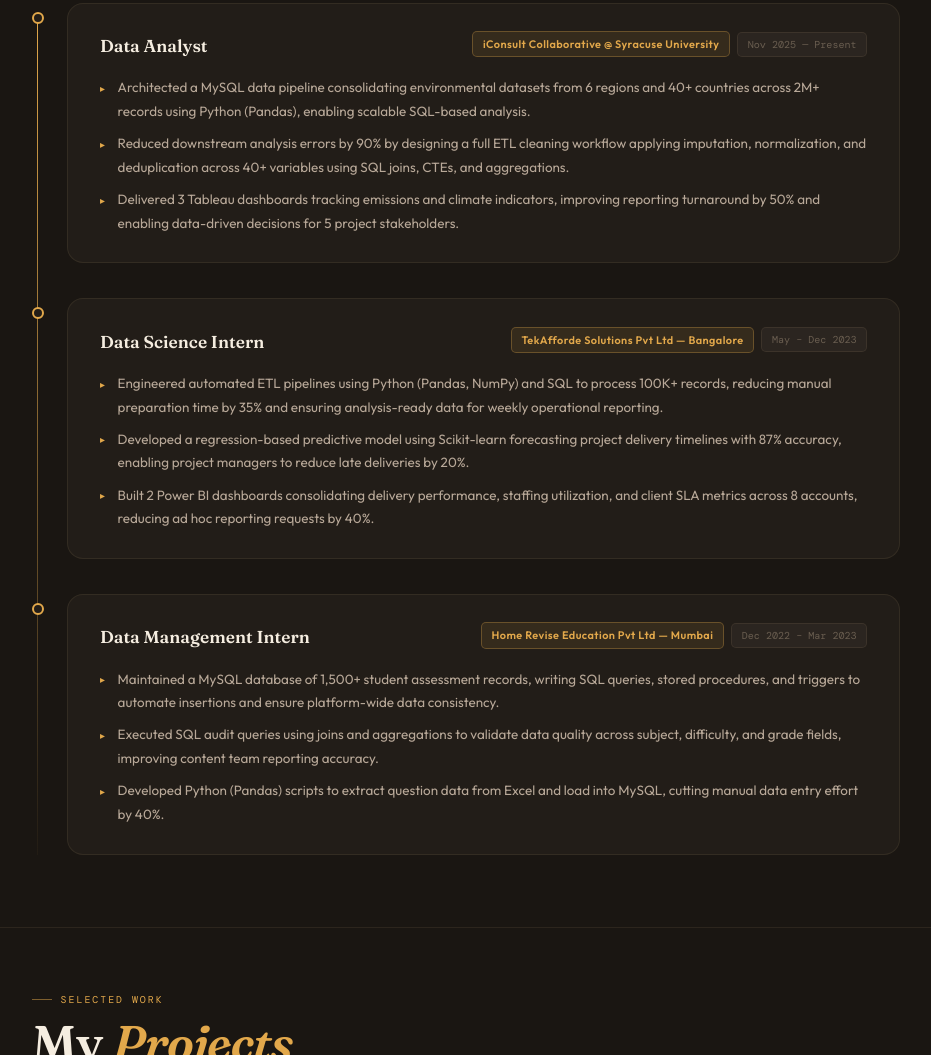
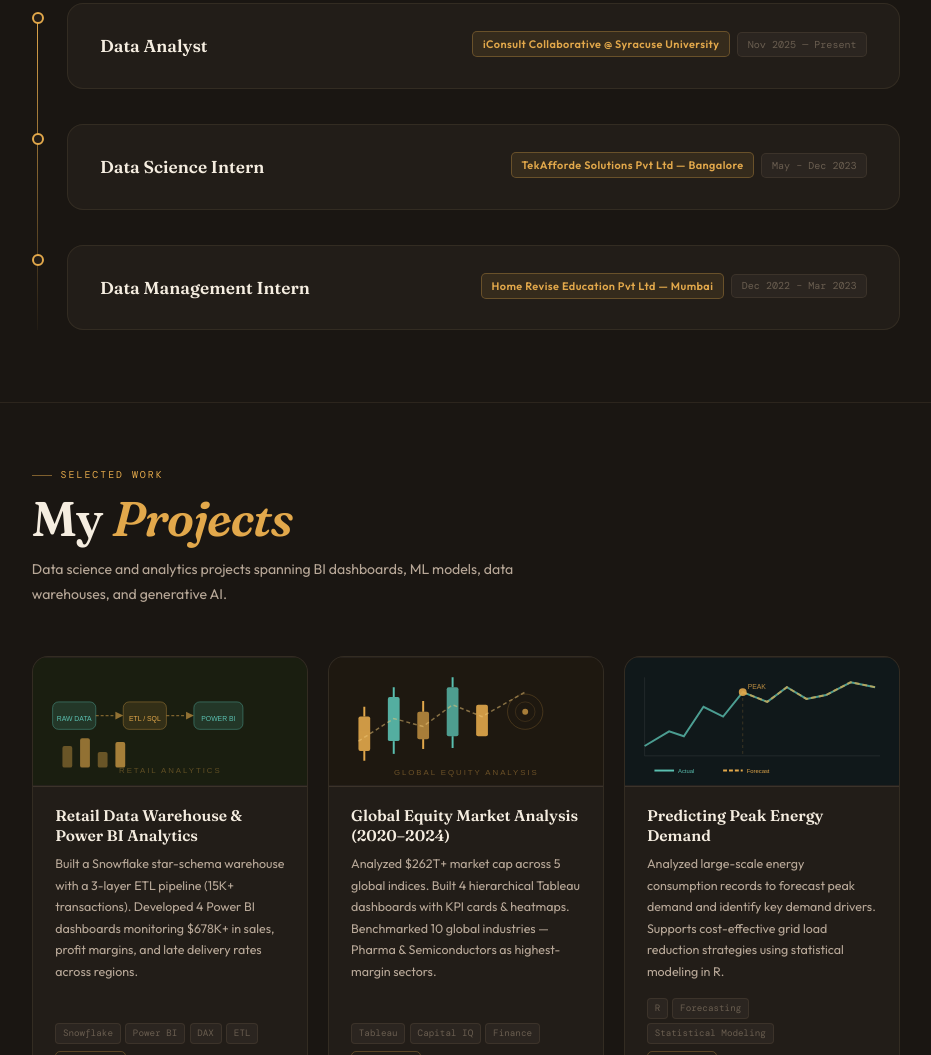
Before and after one commit to shivani-pandeti/shivani-pandeti.github.io, a plain HTML site: page index.html in a window 1280 px wide. Shown: the part 2064-3119 px from the top of the page, without its empty margins (319-1250 px from the left). Drawn offline with nearby package versions, Linux system fonts and the light colour scheme; a web font is replaced by a local one.

Commit message:
Commit
Removed skills list from experience section and updated layout.

```diff
--- a/index.html
+++ b/index.html
@@ -169,15 +169,11 @@
     .tl-card { background: var(--bg2); border: 1px solid var(--border); border-radius: 16px; padding: 1.7rem 2rem; transition: all 0.22s; }
     .tl-item:hover .tl-card { border-color: var(--border-hi); transform: translateX(4px); box-shadow: 0 8px 28px rgba(0,0,0,0.3); }
 
-    .tl-top { display: flex; justify-content: space-between; align-items: flex-start; flex-wrap: wrap; gap: 0.5rem; margin-bottom: 1rem; }
+    .tl-top { display: flex; justify-content: space-between; align-items: flex-start; flex-wrap: wrap; gap: 0.5rem; }
     .tl-role { font-family: var(--serif); font-size: 1.08rem; font-weight: 600; color: var(--cream); }
     .tl-badges { display: flex; gap: 0.45rem; flex-wrap: wrap; align-items: center; }
     .tl-co { font-size: 0.68rem; font-weight: 600; color: var(--gold); background: var(--gold-dim); border: 1px solid var(--border-hi); padding: 0.18rem 0.6rem; border-radius: 5px; letter-spacing: 0.04em; }
     .tl-date { font-family: var(--mono); font-size: 0.63rem; color: var(--text-dim); background: var(--bg3); border: 1px solid var(--border); padding: 0.18rem 0.6rem; border-radius: 5px; }
-
-    .tl-pts { list-style: none; display: flex; flex-direction: column; gap: 0.55rem; }
-    .tl-pts li { font-size: 0.84rem; color: var(--text-mid); line-height: 1.75; padding-left: 1.1rem; position: relative; }
-    .tl-pts li::before { content: '▸'; position: absolute; left: 0; color: var(--gold); font-size: 0.62rem; top: 0.22rem; }
 
     .proj-grid { display: grid; grid-template-columns: repeat(3, 1fr); gap: 1.2rem; }
     .proj-card { background: var(--bg2); border: 1px solid var(--border); border-radius: 16px; overflow: hidden; display: flex; flex-direction: column; transition: all 0.24s; }
@@ -192,12 +188,10 @@
     .plink { font-size: 0.63rem; font-family: var(--mono); text-decoration: none; color: var(--gold); border: 1px solid var(--border-hi); padding: 0.18rem 0.55rem; border-radius: 5px; transition: all 0.18s; flex-shrink: 0; }
     .plink:hover { background: var(--gold); color: var(--bg); }
 
-    /* ══ SKILLS — updated layout ══ */
     .sk-card { background: var(--bg2); border: 1px solid var(--border); border-radius: 16px; padding: 1.8rem; transition: all 0.22s; }
     .sk-card:hover { border-color: var(--border-hi); box-shadow: 0 8px 28px rgba(0,0,0,0.3); transform: translateY(-2px); }
     .sk-title { font-family: var(--serif); font-size: 1rem; font-weight: 600; color: var(--cream); margin-bottom: 1.4rem; display: flex; align-items: center; gap: 0.6rem; padding-bottom: 0.9rem; border-bottom: 1px solid var(--border); }
     .sk-ico { font-size: 1rem; }
-
     .sk-two-col { display: grid; grid-template-columns: 1fr 1fr; gap: 2rem; }
 
     .bars { display: flex; flex-direction: column; gap: 1rem; }
@@ -395,11 +389,6 @@
               <span class="tl-date">Nov 2025 — Present</span>
             </div>
           </div>
-          <ul class="tl-pts">
-            <li>Architected a MySQL data pipeline consolidating environmental datasets from 6 regions and 40+ countries across 2M+ records using Python (Pandas), enabling scalable SQL-based analysis.</li>
-            <li>Reduced downstream analysis errors by 90% by designing a full ETL cleaning workflow applying imputation, normalization, and deduplication across 40+ variables using SQL joins, CTEs, and aggregations.</li>
-            <li>Delivered 3 Tableau dashboards tracking emissions and climate indicators, improving reporting turnaround by 50% and enabling data-driven decisions for 5 project stakeholders.</li>
-          </ul>
         </div>
       </div>
 
@@ -413,11 +402,6 @@
               <span class="tl-date">May – Dec 2023</span>
             </div>
           </div>
-          <ul class="tl-pts">
-            <li>Engineered automated ETL pipelines using Python (Pandas, NumPy) and SQL to process 100K+ records, reducing manual preparation time by 35% and ensuring analysis-ready data for weekly operational reporting.</li>
-            <li>Developed a regression-based predictive model using Scikit-learn forecasting project delivery timelines with 87% accuracy, enabling project managers to reduce late deliveries by 20%.</li>
-            <li>Built 2 Power BI dashboards consolidating delivery performance, staffing utilization, and client SLA metrics across 8 accounts, reducing ad hoc reporting requests by 40%.</li>
-          </ul>
         </div>
       </div>
 
@@ -431,11 +415,6 @@
               <span class="tl-date">Dec 2022 – Mar 2023</span>
             </div>
           </div>
-          <ul class="tl-pts">
-            <li>Maintained a MySQL database of 1,500+ student assessment records, writing SQL queries, stored procedures, and triggers to automate insertions and ensure platform-wide data consistency.</li>
-            <li>Executed SQL audit queries using joins and aggregations to validate data quality across subject, difficulty, and grade fields, improving content team reporting accuracy.</li>
-            <li>Developed Python (Pandas) scripts to extract question data from Excel and load into MySQL, cutting manual data entry effort by 40%.</li>
-          </ul>
         </div>
       </div>
 
@@ -616,7 +595,7 @@
     </div>
   </section>
 
-  <!-- SKILLS — updated from resume -->
+  <!-- SKILLS -->
   <section class="sec" id="skills">
     <div class="eyebrow">Technical Toolkit</div>
     <h1 class="sec-title">My <em>Skills</em></h1>
@@ -624,9 +603,7 @@
 
     <div class="sk-card" style="max-width: 860px;">
       <div class="sk-title"><span class="sk-ico">⚡</span>Core Proficiencies</div>
-
       <div class="sk-two-col">
-        <!-- LEFT: skill bars -->
         <div class="bars">
           <div class="bar-r">
             <div class="bar-top"><span class="bar-n">SQL (MySQL · PostgreSQL · Snowflake)</span><span class="bar-p">92%</span></div>
@@ -658,7 +635,6 @@
           </div>
         </div>
 
-        <!-- RIGHT: chip groups -->
         <div style="display:flex;flex-direction:column;gap:1.4rem;">
           <div>
             <div class="sk-group-label">Databases & Cloud</div>
```
